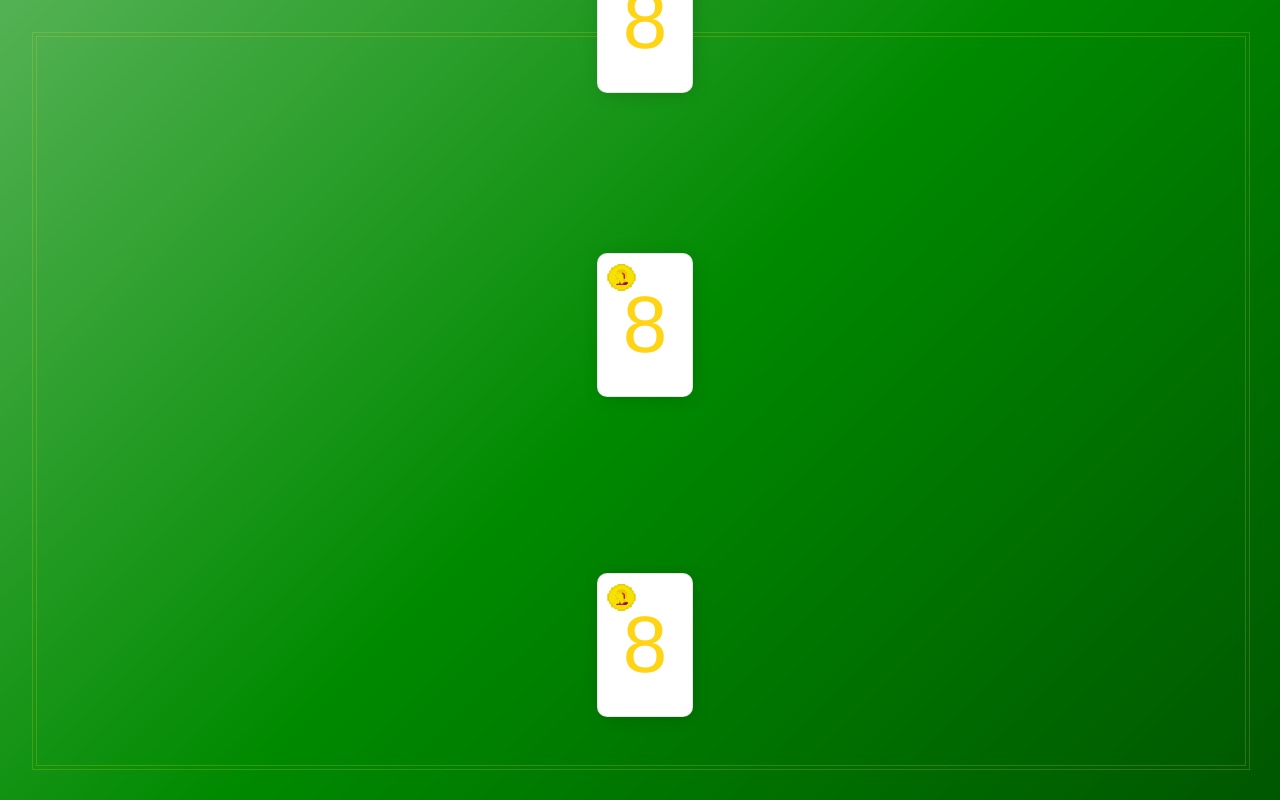
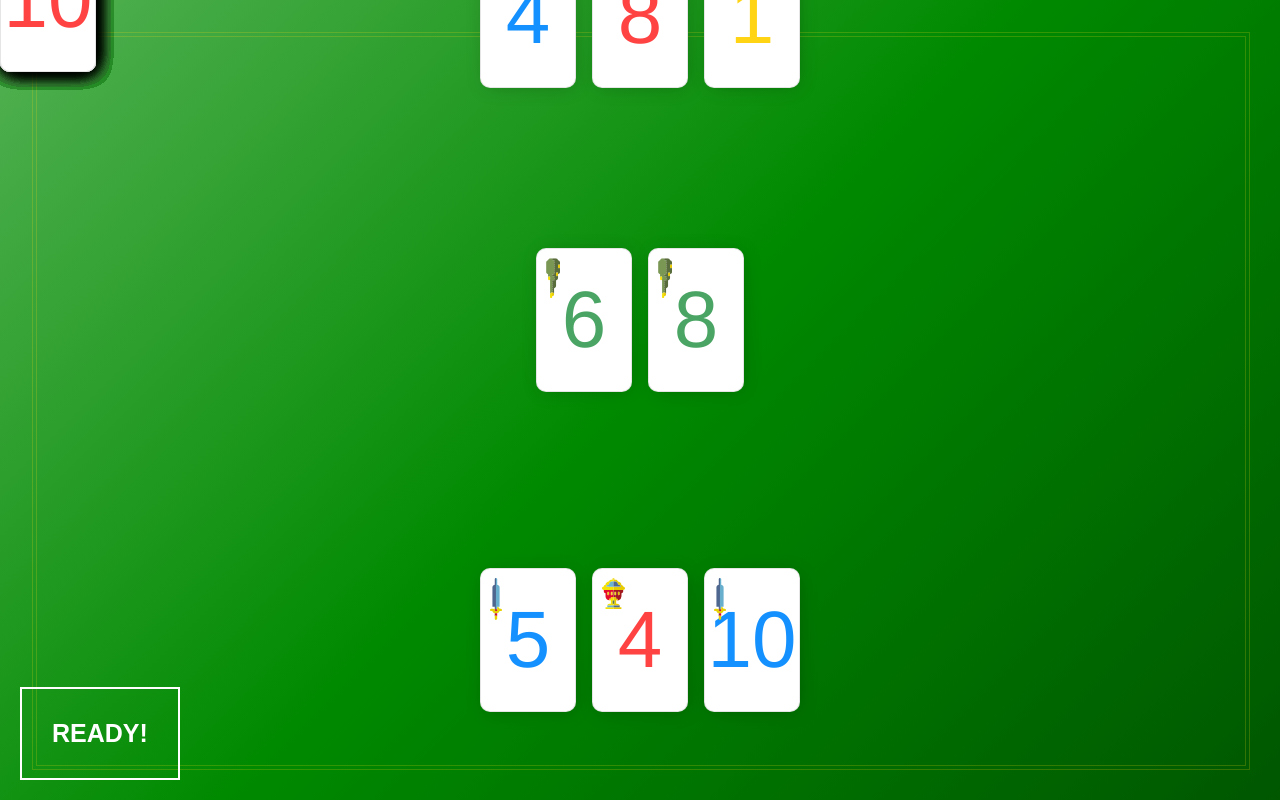
Before and after one commit to juandiegombr/thebroom, a Vue app: page / in a window 1280 px wide. Built offline with nearby package versions, Linux system fonts and the light colour scheme.

Commit message:
Changing the system

```diff
--- a/src/App.vue
+++ b/src/App.vue
@@ -3,11 +3,12 @@
     <TheGameArea/>
     <!-- <ThePlayer/>
     <TheDealer/>
-    <TheCommonCards/>
-    <ThePlayButton/> -->
-    <Cardtest v-if="card" :card="card" :index="0" :position="0"/>
+    <TheCommonCards/> -->
+    <ThePlayButton/>
+    <Cardtest v-for="(card, index) in deck" :key="index" :card="card" :index="0" :position="0"/>
+    <!-- <Cardtest v-if="card" :card="card" :index="0" :position="0"/>
     <Cardtest v-if="card" :card="card" :index="0" :position="1"/>
-    <Cardtest v-if="card" :card="card" :index="0" :position="2"/>
+    <Cardtest v-if="card" :card="card" :index="0" :position="2"/> -->
   </div>
 </template>
 
@@ -26,8 +27,28 @@ export default {
     cards () {
       return this.$store.state.facedDownCards
     },
+    deck () {
+      return this.$store.state.broomDeck
+    },
     card () {
       return this.$store.state.broomDeck[0]
+    },
+    playerCards () {
+      return this.$store.state.hands[0].cards
+    },
+    dealerCards () {
+      return this.$store.state.hands[1].cards
+    },
+    playersCards () {
+      return this.playerCards.length + this.dealerCards.length
+    },
+  },
+  watch: {
+    playersCards (value) {
+      if (!value) {
+        console.log('empty cards')
+        this.$store.dispatch('startDeal')
+      }
     }
   },
   mounted () {
@@ -49,7 +70,10 @@ export default {
 
 <style lang="scss">
 body {
- margin: 0;
+  margin: 0;
+  width: 100vw;
+  height: 100vh;
+  overflow: hidden;
 }
 #app {
   font-family: 'Avenir', Helvetica, Arial, sans-serif;
@@ -62,6 +86,9 @@ body {
   flex-direction: column;
   justify-content: center;
   align-items: center;
+  width: 100vw;
+  height: 100vh;
+  overflow: hidden;
 }
 #nav {
   padding: 30px;
--- a/src/components/Cardtest.vue
+++ b/src/components/Cardtest.vue
@@ -1,6 +1,6 @@
 <template>
-<div class="cardtest" :class="{'cardtest-selected': cardSelected, 'face-down': cardSelected}" :style="{top: `calc(${positions[position].top}% - 4.5rem)`, left: `calc(${positions[number].left}% - 3rem)`}">
-    <div class="cardtest-front" :class="{'face-down': cardSelected}" @click="moveCard">
+<div class="cardtest" :class="{'selected': card.selected}" :style="{top: `calc(${positions[card.position].top}% - 4.5rem)`, left: `calc(${positions[card.position].left}% - ${(card.position !== 'player' && card.position !== 'dealer' && card.position !== 'common' ? 0 : card.position === 'common' ? commonCardsInitialPosition : 10 ) - 7 * card.positionIndex}rem)`}">
+    <div class="cardtest-front" @click="moveCard">
       <div class="suit-wrapper">
         <component :is="card.suit"/>
       </div>
@@ -8,7 +8,7 @@
         {{card.value}}
       </span>
     </div>
-    <div class="cardtest-back" :class="{'face-down': cardSelected}" @click="clickOnCard">
+    <div class="cardtest-back">
       <div class="cardtest-back-design"></div>
       <div class="cardtest-back-corners-top"></div>
       <div class="cardtest-back-corners-bottom"></div>
@@ -58,31 +58,29 @@ export default {
     },
     dealerCards () {
       return this.$store.state.hands[1].cards
+    },
+    playersCards () {
+      return this.playerCards.length + this.dealerCards.length
+    },
+    commonCardsInitialPosition () {
+      return this.commonCards.length / 2 * 6 + (this.commonCards.length - 1) / 2
     }
   },
   methods: {
     moveCard () {
-      if (this.number === 5) {
-        this.number = 0
+      // this.$store.commit('changeCardPosition', {card: this.card, index: this.card.index, position: 'common'})
+      if (this.card.selected) {
+        this.$store.commit('deselectCard', this.card)
+      } else {
+        this.$store.commit('selectCard', this.card)
       }
-      this.number++
+
     },
     clickOnCard () {
       this.cardSelected = !this.cardSelected
     },
     clickOnCardTest () {
-      if (this.cardSelected) {
-        this.$store.commit('deselectCard', this.card)
-      } else {
-        this.$store.commit('selectCard', this.card)
-      }
       this.cardSelected = !this.cardSelected
-      // if (this.$store.state.facedUpCards.length === 2) return console.log('ya hay dos')
-      // if (this.card.facedDown === false) return
-      // this.$store.dispatch('setClickedCard', this.card)
-      // if (this.$store.state.facedUpCards.length === 2) {
-      //   this.$store.dispatch('checkIfCardsMatch')
-      // }
       const handPlays = getPlays(this.playerCards, getAllCombinations(this.commonCards))
       console.log(getPlays(this.playerCards, getAllCombinations(this.commonCards)))
       console.log(getBestPlay(handPlays))
@@ -91,7 +89,15 @@ export default {
   data () {
     return {
       cardSelected: false,
-      positions: [
+      positions: {
+        deck: {top: 0, left: 0},
+        common: {top: 40, left: 50},
+        dealer: {top: 2, left: 50},
+        dealerDeck: {top: 2, left: 80},
+        player: {top: 80, left: 50},
+        playerDeck: {top: 80, left: 80}
+      },
+      positionstest: [
         {top: 40, left: 50},
         {top: 2, left: 50},
         {top: 80, left: 50},
@@ -120,16 +126,13 @@ export default {
   cursor: pointer;
   height: 9rem;
   width: 6rem;
-  margin: 5px;
-  // top: 250px;
-  // right: 250px;
   justify-self: center;
   align-self: center;
   transition: all 1s;
   // transition: all 2s cubic-bezier(0.85, 0.12, 0, 1.07) 0s;
 
-  &.cardtest-selected {
-    // transform: translateY(-20px) !important;
+  &.selected {
+    transform: translateY(-20px) !important;
     // top: 0;
     // right: 0;
   }
--- a/src/components/ThePlayButton.vue
+++ b/src/components/ThePlayButton.vue
@@ -47,6 +47,7 @@ export default {
       this.test1++
       const sumValues = (prev, current) => prev + current.value
       const playValue = this.selectedCards.reduce(sumValues, 0)
+      return this.$store.dispatch('correctPlay')
       if (playValue === 15) {
         console.log('Well play!')
         this.$store.dispatch('correctPlay')
--- a/src/store.js
+++ b/src/store.js
@@ -25,18 +25,26 @@ export default new Vuex.Store({
     setNewBroomDeck (state, deck) {
       state.broomDeck = deck
     },
+
     deal (state, handIndex) {
       const hands = ['player', 'dealer']
-      let firstCardOfDeck = state.broomDeck.shift()
+      let firstCardOfDeck = state.broomDeck.find(card => card.dealed === false)
       if (handIndex === 'commonCard') {
         firstCardOfDeck.player = 'common'
+        firstCardOfDeck.position = 'common'
+        firstCardOfDeck.positionIndex = state.commonCards.length
+        firstCardOfDeck.dealed = true
         state.commonCards.push(firstCardOfDeck)
         return
       }
       firstCardOfDeck.player = hands[handIndex]
+      firstCardOfDeck.position = hands[handIndex]
+      firstCardOfDeck.positionIndex = state.hands[handIndex].cards.length
+      firstCardOfDeck.dealed = true
       const hand = state.hands[handIndex]
       hand.cards.push(firstCardOfDeck)
     },
+
     dealerSelectedCards (state, cards) {
       state.selectedCards = cards
       const dealerSelectedCard = cards.filter(card => card.player === 'dealer')[0]
@@ -56,40 +64,45 @@ export default new Vuex.Store({
         })
       })
     },
-    selectCard (state, {card, index, player}) {
-      const players = {
-        'player': state.hands[0].cards,
-        'dealer': state.hands[1].cards,
-        'common': state.commonCards
-      }
+
+    selectCard (state, card) {
+      const { index } = card
       state.selectedCards.push(card)
-      players[player][index].selected = true
+      state.broomDeck[index].selected = true
     },
-    deselectCard (state, {card, index, player}) {
-      const players = {
-        'player': state.hands[0].cards,
-        'dealer': state.hands[1].cards,
-        'common': state.commonCards
-      }
-      players[player][index].selected = false
-      state.selectedCards.forEach((selectedCard, i) => {
-        if (selectedCard.value === card.value && selectedCard.suit === card.suit) {
+
+    deselectCard (state, card) {
+      const { index } = card
+      state.broomDeck[index].selected = false
+      state.selectedCards.some((selectedCard, i) => {
+        if (selectedCard === card) {
           state.selectedCards.splice(i, 1)
+          return
         }
       })
     },
-    removePlayedCard (state, {player, index}) {
-      const players = [state.hands[0].cards, state.hands[1].cards, state.commonCards]
-      const playersCardsWinned = {
-        'player': state.playerCardsWinned,
-        'dealer': state.dealerCardsWinned
+
+    removePlayedCard (state, card) {
+      const { player, index } = card
+      state.broomDeck[index].position = `${state.turn}Deck`
+      state.broomDeck[index].selected = false
+      state.broomDeck[index].positionIndex = 0
+      const players = {
+        dealer: state.hands[1].cards,
+        player: state.hands[0].cards,
+        common: state.commonCards
       }
-      const cardPlayed = players[player].splice(index, 1)
-      playersCardsWinned[state.turn].push(cardPlayed[0])
+      players[player].forEach((playerCard, i) => {
+        if (playerCard === card) {
+          players[player].splice(i, 1)
+          return
+        }
+      })
     },
     resetSelectedCards (state) {
       state.selectedCards = []
     },
+
     changeTurn (state) {
       const turns = {
         'player': 'dealer',
@@ -97,6 +110,7 @@ export default new Vuex.Store({
       }
       state.turn = turns[state.turn]
     },
+
     setCardToCommonCards (state, {player, card}) {
       const newPlayerHand = state.hands[player].cards.filter(card => !card.selected)
       state.hands[player].cards = newPlayerHand
@@ -104,11 +118,29 @@ export default new Vuex.Store({
       card.player = 'common'
       state.commonCards.push(card)
     },
+
     dealDid (state) {
       state.deal++
     },
+
     setResults (state, results) {
       state.results = results
+    },
+
+    changeCardPosition (state, {card, index, position}) {
+      const hands = {'player': 0, 'dealer': 1}
+      const hand = state.hands[hands[card.player]].cards
+      hand.forEach((handCard, index) => {
+        if (card === handCard) {
+          hand.splice(index, 1)
+          return
+        }
+      })
+      state.broomDeck[index].position = position
+      state.broomDeck[index].position = position
+      state.broomDeck[index].player = position
+      state.broomDeck[index].positionIndex = state.commonCards.length
+      state.commonCards.push(card)
     }
   },
   actions: {
@@ -117,24 +149,7 @@ export default new Vuex.Store({
       commit('setNewBroomDeck', deck)
       dispatch('startDeal')
     },
-    setClickedCard ({commit, state}, card) {
-      if (state.isSecondCard) {
-        commit('setSecondCard', false)
-      } else {
-        commit('setSecondCard', true)
-      }
-      commit('setFacedUp', card.index)
-      commit('setCardFacedUp', card)
-    },
-    checkIfCardsMatch ({commit, state}) {
-      if (areEquals(state.facedUpCards)) {
-        commit('areEquals')
-      }
-      setTimeout(() => {
-        commit('setFacedDownAll')
-        commit('resetFacedUpCards')
-      }, 2000)
-    },
+
     startDeal ({commit, dispatch, state}) {
       const dealQueue = [0, 1, 0, 1, 0, 1]
       dealQueue.forEach((handIndex, i) => {
@@ -145,49 +160,53 @@ export default new Vuex.Store({
       }
       commit('dealDid')
     },
+
     startDealCommonCards ({commit}) {
-      const commonCards = 4
+      const commonCards = 2
       for (let i = 0; i < commonCards; i++) {
         setTimeout(() => { commit('deal', 'commonCard') }, 10 * i)
       }
     },
+
     correctPlay ({commit, state}) {
       const turns = ['player', 'dealer']
       const currentHandIndex = turns.indexOf(state.turn)
       state.selectedCards.forEach((selectedCard, index) => {
         for (let i = 0; i < state.hands[currentHandIndex].cards.length; i++) {
           const playerCard = state.hands[currentHandIndex].cards[i];
-          if (playerCard.value === selectedCard.value && playerCard.suit === selectedCard.suit) {
-            console.log('removing player card')
-            commit('removePlayedCard', {player: currentHandIndex, index: i})
+          if (playerCard === selectedCard) {
+            commit('removePlayedCard', playerCard)
             break
           }
         }
         for (let i = 0; i < state.commonCards.length; i++) {
           const commonCard = state.commonCards[i];
-          if (commonCard.value === selectedCard.value && commonCard.suit === selectedCard.suit) {
-            console.log('removing common card')
-            commit('removePlayedCard', {player: 2, index: i})
+          if (commonCard === selectedCard) {
+            commit('removePlayedCard', commonCard)
           }
         }
       })
       commit('changeTurn')
       commit('resetSelectedCards')
     },
+
     pass ({commit, state}, {player, card}) {
       commit('setCardToCommonCards', {player, card})
       commit('resetSelectedCards')
       commit('changeTurn')
     },
+
     dealerPass ({commit, state}, {player, card}) {
       commit('setCardToCommonCards', {player, card})
       commit('resetSelectedCards')
       commit('changeTurn')
     },
+
     dealerPlay ({commit}, cards) {
       commit('dealerSelectedCards', cards)
       return true
     },
+
     result ({commit, state}) {
       const player = {
         cards: state.playerCardsWinned.length,
@@ -222,6 +241,11 @@ export default new Vuex.Store({
     }
   },
   getters: {
-    getCommonCard: state => state.commonCards
+    getCommonCard: state => state.commonCards,
+    commonCards: state => state.broomDeck.filter(card => card.position === 'common'),
+    dealerCards: state => state.broomDeck.filter(card => card.position === 'dealer'),
+    dealeWinnedrCards: state => state.broomDeck.filter(card => card.position === 'dealerDeck'),
+    playerCards: state => state.broomDeck.filter(card => card.position === 'player'),
+    playerWinnedCards: state => state.broomDeck.filter(card => card.position === 'playerDeck')
   }
 })
--- a/src/utils/game.js
+++ b/src/utils/game.js
@@ -1,7 +1,7 @@
 export const prepareDeck = () => {
   const facedDownDeck = setFacedDown(createDeck())
   const shuffledDeck = shuffle(facedDownDeck)
-  const preparedDeck = setIndex(shuffledDeck)
+  const preparedDeck = setOptions(shuffledDeck)
   return preparedDeck
 }
 
@@ -37,13 +37,16 @@ export const setFacedDown = (deck) => {
   })
 }
 
-export const setIndex = (deck) => {
+export const setOptions = (deck) => {
   return deck.map((card, index) => {
     return {
       index,
       ...card,
       facedDown: false,
-      selected: false
+      selected: false,
+      position: 'deck',
+      positionIndex: null,
+      dealed: false
     }
   })
 }
```
